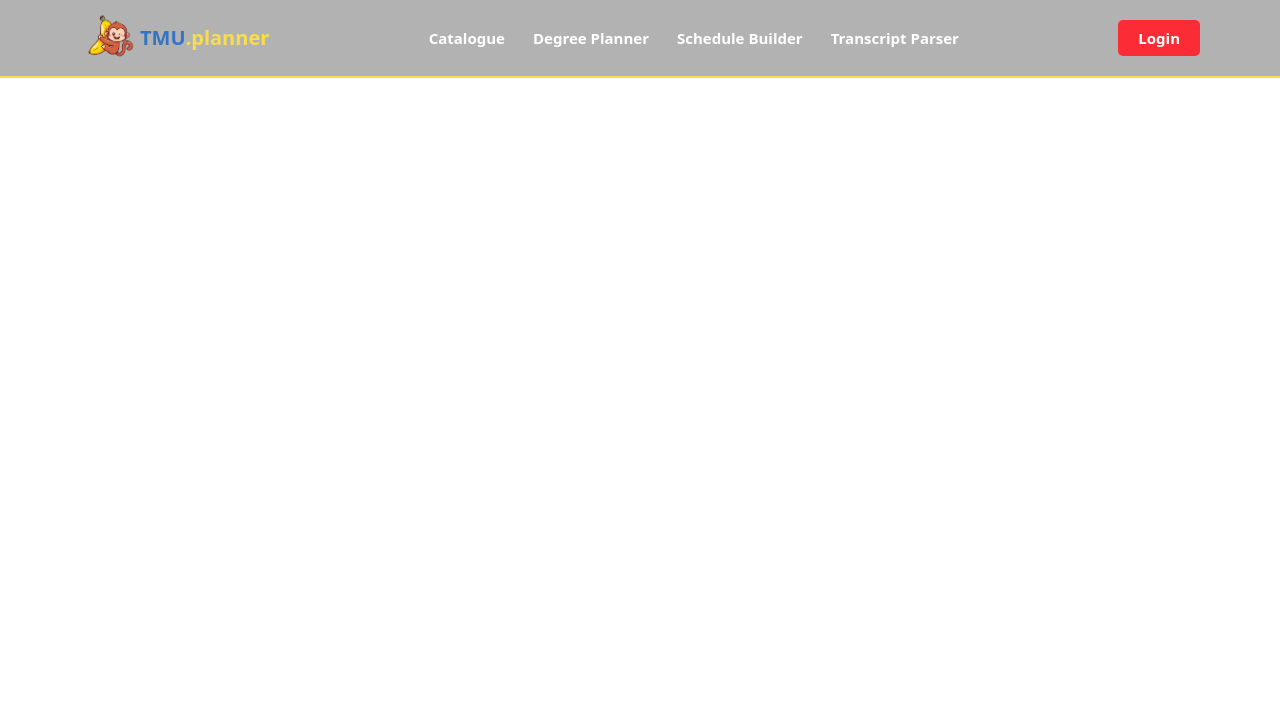
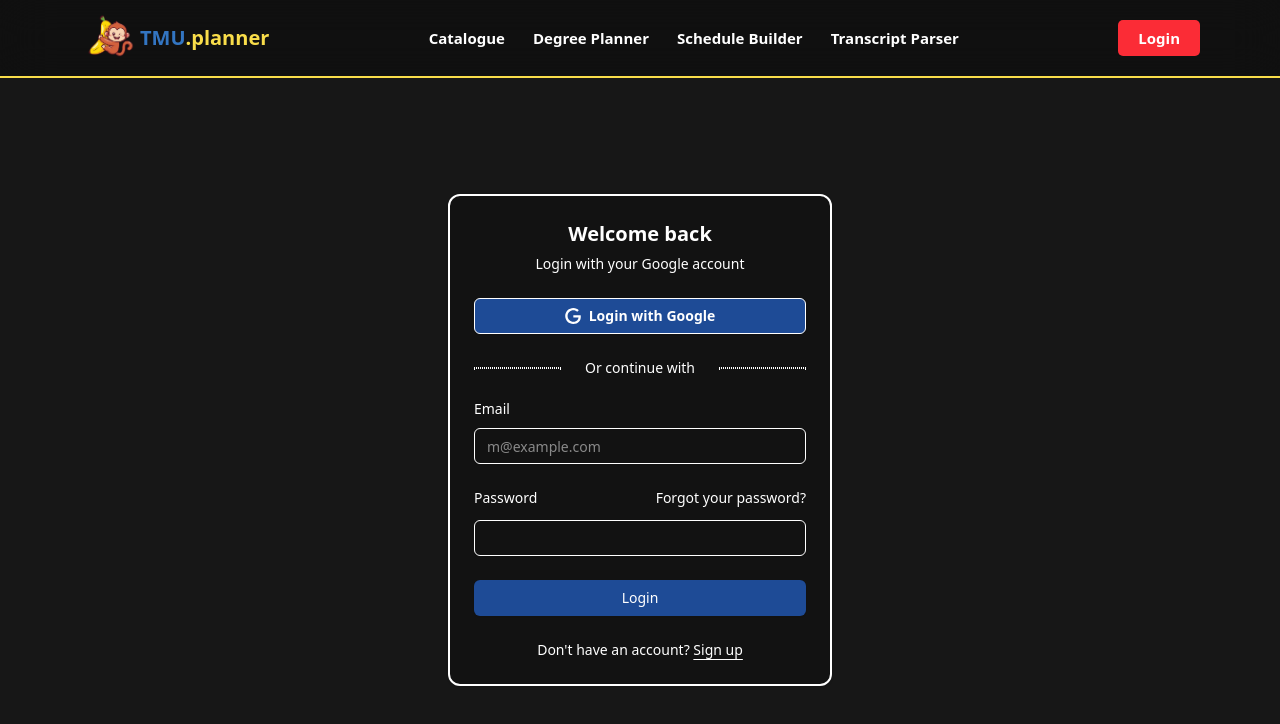
Before and after one commit to NawafM2005/tmuPulse, a Next.js app: page /login in a window 1280 px wide. Shown: the top 724 px of the page. Built offline with nearby package versions, Linux system fonts and the light colour scheme.

Commit message:
Updated HomePage

```diff
--- a/package.json
+++ b/package.json
@@ -9,6 +9,7 @@
     "lint": "next lint"
   },
   "dependencies": {
+    "@radix-ui/react-label": "^2.1.7",
     "@radix-ui/react-slot": "^1.2.3",
     "class-variance-authority": "^0.7.1",
     "clsx": "^2.1.1",
--- a/src/app/catalogue/page.tsx
+++ b/src/app/catalogue/page.tsx
@@ -5,8 +5,9 @@ export default function Catalogue() {
     <main className="flex flex-col min-h-screen items-center justify-center bg-foreground">
       <Navbar/>
 
-      <div>
-        <h1>Course Catalogue</h1>
+      <div className="flex flex-col items-center justify-center p-8 w-full max-w-3xl mt-8 gap-4 text-center">
+        <h1 className="text-[70px] font-[800] text-secondary" >Course Catalogue</h1>
+        <p className="text-[20px] font-[400] text-white">Browse all current courses at TMU. Search, filter, and discover classes by course code, department, or keyword.</p>
       </div>
 
 
--- a/src/app/login/page.tsx
+++ b/src/app/login/page.tsx
@@ -1,9 +1,11 @@
+import { LoginForm } from "@/components/login-form";
 import Navbar from "@/components/navbar";
 
 export default function Login() {
   return (
-    <main>
+    <main className="flex flex-col min-h-screen items-center justify-center bg-foreground">
       <Navbar/>
+      <LoginForm/>
     </main>
   );
 }
--- a/src/components/faq.tsx
+++ b/src/components/faq.tsx
@@ -19,6 +19,10 @@ const faqs = [
     q: "Who built TMU Planner?",
     a: "TMU Planner was built by TMU students, for TMU students, to make planning university life simple and stress-free.",
   },
+  {
+    q: "Do I need to create an account?",
+    a: "Nope! You can use TMU Planner without creating an account. Just start planning your courses right away. BUT, creating an account allows you to save your plans and access them from any device.",
+  },
 ];
 
 export default function FAQ() {
@@ -28,7 +32,7 @@ export default function FAQ() {
     <div className="p-6 max-w-8xl mx-auto mb-10 mt-10 bg-foreground rounded-2xl shadow-lg">
       <h2 className="text-[55px] font-[600] text-white text-center mb-10">Frequently Asked Questions</h2>
       {faqs.map((item, i) => (
-        <div key={i} className="mb-3 bg-white rounded-xl shadow-sm">
+        <div key={i} className="mb-3 bg-white rounded-xl shadow-sm max-w-3xl">
           <button
             className={`font-semibold w-full text-left flex items-center justify-between px-4 py-3 rounded-xl
               focus:outline-none transition-colors duration-150
--- /dev/null
+++ b/src/components/login-form.tsx
@@ -0,0 +1,84 @@
+import { cn } from "@/lib/utils"
+import { Button } from "@/components/ui/button"
+import {
+  Card,
+  CardContent,
+  CardDescription,
+  CardHeader,
+  CardTitle,
+} from "@/components/ui/card"
+import { Input } from "@/components/ui/input"
+import { Label } from "@/components/ui/label"
+
+export function LoginForm({
+  className,
+  ...props
+}: React.ComponentProps<"div">) {
+  return (
+    <div className={cn("flex flex-col gap-6 mb-10 mt-30 text-white rounded-[15px] min-w-sm", className)} {...props}>
+      <Card className="bg-black/20 border-2 border-white">
+        <CardHeader className="text-center">
+          <CardTitle className="text-xl">Welcome back</CardTitle>
+          <CardDescription>
+            Login with your Google account
+          </CardDescription>
+        </CardHeader>
+        <CardContent>
+          <form>
+            <div className="grid gap-6">
+              <div className="flex flex-col gap-4">
+                <Button variant="outline" className="w-full bg-primary font-bold hover:cursor-pointer">
+                  <svg xmlns="http://www.w3.org/2000/svg" viewBox="0 0 24 24">
+                    <path
+                      d="M12.48 10.92v3.28h7.84c-.24 1.84-.853 3.187-1.787 4.133-1.147 1.147-2.933 2.4-6.053 2.4-4.827 0-8.6-3.893-8.6-8.72s3.773-8.72 8.6-8.72c2.6 0 4.507 1.027 5.907 2.347l2.307-2.307C18.747 1.44 16.133 0 12.48 0 5.867 0 .307 5.387.307 12s5.56 12 12.173 12c3.573 0 6.267-1.173 8.373-3.36 2.16-2.16 2.84-5.213 2.84-7.667 0-.76-.053-1.467-.173-2.053H12.48z"
+                      fill="currentColor"
+                    />
+                  </svg>
+                  Login with Google
+                </Button>
+              </div>
+              <div className="flex items-center gap-4 text-sm text-muted-foreground">
+                <div className="flex-1 border-1 border-dotted" />
+                <span className="px-2">Or continue with</span>
+                <div className="flex-1 border-1 border-dotted" />
+              </div>
+
+              <div className="grid gap-6">
+                <div className="grid gap-3">
+                  <Label htmlFor="email">Email</Label>
+                  <Input
+                    id="email"
+                    type="email"
+                    placeholder="m@example.com"
+                    required
+                  />
+                </div>
+                <div className="grid gap-3">
+                  <div className="flex items-center">
+                    <Label htmlFor="password">Password</Label>
+                    <a
+                      href="#"
+                      className="ml-auto text-sm underline-offset-4 hover:underline"
+                    >
+                      Forgot your password?
+                    </a>
+                  </div>
+                  <Input id="password" type="password" required />
+                </div>
+                <Button type="submit" className="w-full hover:cursor-pointer">
+                  Login
+                </Button>
+              </div>
+              <div className="text-center text-sm">
+                Don&apos;t have an account?{" "}
+                <a href="#" className="underline underline-offset-4">
+                  Sign up
+                </a>
+              </div>
+            </div>
+          </form>
+        </CardContent>
+      </Card>
+    </div>
+  )
+}
--- /dev/null
+++ b/src/components/ui/button.tsx
@@ -0,0 +1,59 @@
+import * as React from "react"
+import { Slot } from "@radix-ui/react-slot"
+import { cva, type VariantProps } from "class-variance-authority"
+
+import { cn } from "@/lib/utils"
+
+const buttonVariants = cva(
+  "inline-flex items-center justify-center gap-2 whitespace-nowrap rounded-md text-sm font-medium transition-all disabled:pointer-events-none disabled:opacity-50 [&_svg]:pointer-events-none [&_svg:not([class*='size-'])]:size-4 shrink-0 [&_svg]:shrink-0 outline-none focus-visible:border-ring focus-visible:ring-ring/50 focus-visible:ring-[3px] aria-invalid:ring-destructive/20 dark:aria-invalid:ring-destructive/40 aria-invalid:border-destructive",
+  {
+    variants: {
+      variant: {
+        default:
+          "bg-primary text-primary-foreground shadow-xs hover:bg-primary/90",
+        destructive:
+          "bg-destructive text-white shadow-xs hover:bg-destructive/90 focus-visible:ring-destructive/20 dark:focus-visible:ring-destructive/40 dark:bg-destructive/60",
+        outline:
+          "border bg-background shadow-xs hover:bg-accent hover:text-accent-foreground dark:bg-input/30 dark:border-input dark:hover:bg-input/50",
+        secondary:
+          "bg-secondary text-secondary-foreground shadow-xs hover:bg-secondary/80",
+        ghost:
+          "hover:bg-accent hover:text-accent-foreground dark:hover:bg-accent/50",
+        link: "text-primary underline-offset-4 hover:underline",
+      },
+      size: {
+        default: "h-9 px-4 py-2 has-[>svg]:px-3",
+        sm: "h-8 rounded-md gap-1.5 px-3 has-[>svg]:px-2.5",
+        lg: "h-10 rounded-md px-6 has-[>svg]:px-4",
+        icon: "size-9",
+      },
+    },
+    defaultVariants: {
+      variant: "default",
+      size: "default",
+    },
+  }
+)
+
+function Button({
+  className,
+  variant,
+  size,
+  asChild = false,
+  ...props
+}: React.ComponentProps<"button"> &
+  VariantProps<typeof buttonVariants> & {
+    asChild?: boolean
+  }) {
+  const Comp = asChild ? Slot : "button"
+
+  return (
+    <Comp
+      data-slot="button"
+      className={cn(buttonVariants({ variant, size, className }))}
+      {...props}
+    />
+  )
+}
+
+export { Button, buttonVariants }
--- /dev/null
+++ b/src/components/ui/card.tsx
@@ -0,0 +1,92 @@
+import * as React from "react"
+
+import { cn } from "@/lib/utils"
+
+function Card({ className, ...props }: React.ComponentProps<"div">) {
+  return (
+    <div
+      data-slot="card"
+      className={cn(
+        "bg-card text-card-foreground flex flex-col gap-6 rounded-xl border py-6 shadow-sm",
+        className
+      )}
+      {...props}
+    />
+  )
+}
+
+function CardHeader({ className, ...props }: React.ComponentProps<"div">) {
+  return (
+    <div
+      data-slot="card-header"
+      className={cn(
+        "@container/card-header grid auto-rows-min grid-rows-[auto_auto] items-start gap-1.5 px-6 has-data-[slot=card-action]:grid-cols-[1fr_auto] [.border-b]:pb-6",
+        className
+      )}
+      {...props}
+    />
+  )
+}
+
+function CardTitle({ className, ...props }: React.ComponentProps<"div">) {
+  return (
+    <div
+      data-slot="card-title"
+      className={cn("leading-none font-semibold", className)}
+      {...props}
+    />
+  )
+}
+
+function CardDescription({ className, ...props }: React.ComponentProps<"div">) {
+  return (
+    <div
+      data-slot="card-description"
+      className={cn("text-muted-foreground text-sm", className)}
+      {...props}
+    />
+  )
+}
+
+function CardAction({ className, ...props }: React.ComponentProps<"div">) {
+  return (
+    <div
+      data-slot="card-action"
+      className={cn(
+        "col-start-2 row-span-2 row-start-1 self-start justify-self-end",
+        className
+      )}
+      {...props}
+    />
+  )
+}
+
+function CardContent({ className, ...props }: React.ComponentProps<"div">) {
+  return (
+    <div
+      data-slot="card-content"
+      className={cn("px-6", className)}
+      {...props}
+    />
+  )
+}
+
+function CardFooter({ className, ...props }: React.ComponentProps<"div">) {
+  return (
+    <div
+      data-slot="card-footer"
+      className={cn("flex items-center px-6 [.border-t]:pt-6", className)}
+      {...props}
+    />
+  )
+}
+
+export {
+  Card,
+  CardHeader,
+  CardFooter,
+  CardTitle,
+  CardAction,
+  CardDescription,
+  CardContent,
+}
--- /dev/null
+++ b/src/components/ui/input.tsx
@@ -0,0 +1,21 @@
+import * as React from "react"
+
+import { cn } from "@/lib/utils"
+
+function Input({ className, type, ...props }: React.ComponentProps<"input">) {
+  return (
+    <input
+      type={type}
+      data-slot="input"
+      className={cn(
+        "file:text-foreground placeholder:text-muted-foreground selection:bg-primary selection:text-primary-foreground dark:bg-input/30 border-input flex h-9 w-full min-w-0 rounded-md border bg-transparent px-3 py-1 text-base shadow-xs transition-[color,box-shadow] outline-none file:inline-flex file:h-7 file:border-0 file:bg-transparent file:text-sm file:font-medium disabled:pointer-events-none disabled:cursor-not-allowed disabled:opacity-50 md:text-sm",
+        "focus-visible:border-ring focus-visible:ring-ring/50 focus-visible:ring-[3px]",
+        "aria-invalid:ring-destructive/20 dark:aria-invalid:ring-destructive/40 aria-invalid:border-destructive",
+        className
+      )}
+      {...props}
+    />
+  )
+}
+
+export { Input }
--- /dev/null
+++ b/src/components/ui/label.tsx
@@ -0,0 +1,24 @@
+"use client"
+
+import * as React from "react"
+import * as LabelPrimitive from "@radix-ui/react-label"
+
+import { cn } from "@/lib/utils"
+
+function Label({
+  className,
+  ...props
+}: React.ComponentProps<typeof LabelPrimitive.Root>) {
+  return (
+    <LabelPrimitive.Root
+      data-slot="label"
+      className={cn(
+        "flex items-center gap-2 text-sm leading-none font-medium select-none group-data-[disabled=true]:pointer-events-none group-data-[disabled=true]:opacity-50 peer-disabled:cursor-not-allowed peer-disabled:opacity-50",
+        className
+      )}
+      {...props}
+    />
+  )
+}
+
+export { Label }
```
Also changed, not shown: src/app/page.tsx (+9 -8 lines), 1 other file (tests, documents, lock files or other folders).
